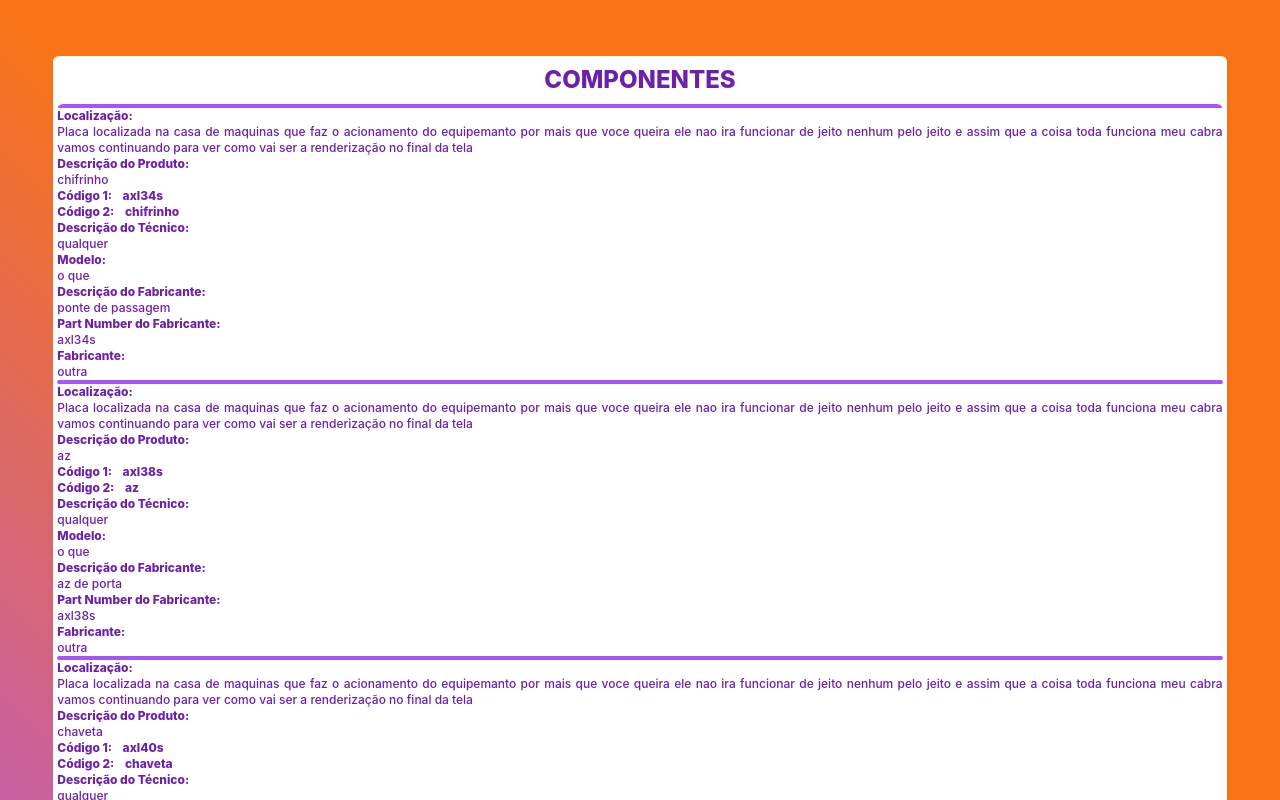
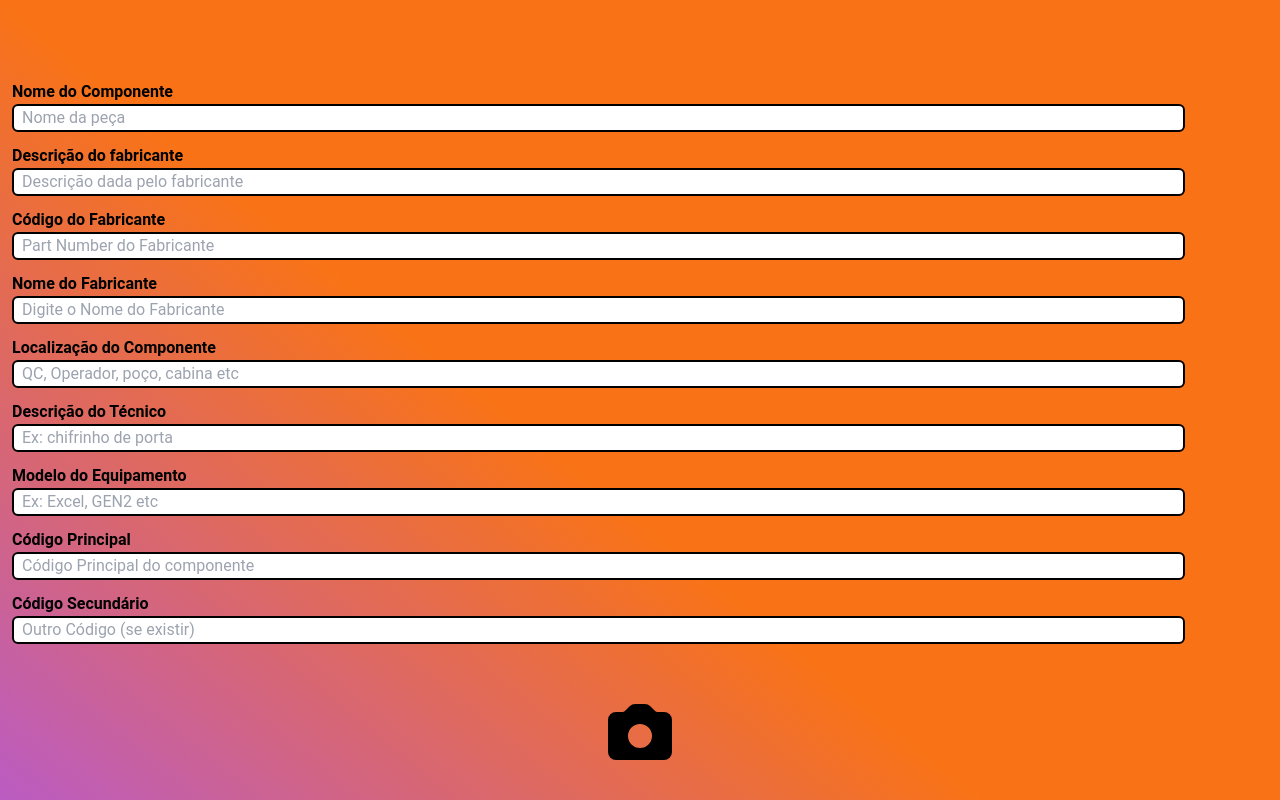
Before and after one commit to pedrofilho88/list-components-web, a Next.js app: page / in a window 1280 px wide. Shown: the top 800 px of the page. Built offline with nearby package versions, Linux system fonts and the light colour scheme.

Commit message:
created submit form

```diff
--- /dev/null
+++ b/src/components/CaptureImage.tsx
@@ -0,0 +1,46 @@
+import { useState } from "react"
+
+
+export default function CaptureImage(){
+
+    const [source, setSource] = useState("");
+
+    const handleCapture = (target: EventTarget & HTMLInputElement) => {
+        if (target.files) {
+          if (target.files.length !== 0) {
+            const file = target.files[0];
+            const newUrl = URL.createObjectURL(file);
+            setSource(newUrl);
+          }
+        }
+      };
+
+    return (
+            < >
+            <input
+            accept="image/*"
+            className="hidden"
+            id="icon-button-file"
+            type="file"
+            capture="environment"
+            onChange={(e) => handleCapture(e.target)}
+            />
+            { source ?
+                <label htmlFor="icon-button-file">
+                <div className="flex justify-center border">
+                    <img src={source} alt={"snap"} className="flex items-start justify-start w-32 h-32"  ></img>
+                </div>
+                </label>
+                :
+                <label htmlFor="icon-button-file" >
+                     <svg xmlns="http://www.w3.org/2000/svg" className="h-20 w-20 " viewBox="0 0 20 20" fill="currentColor">
+                      <path fillRule="evenodd" d="M4 5a2 2 0 00-2 2v8a2 2 0 002 2h12a2 2 0 002-2V7a2 2 0 00-2-2h-1.586a1 1 0 01-.707-.293l-1.121-1.121A2
+                      2 0 0011.172 3H8.828a2 2 0 00-1.414.586L6.293 4.707A1 1 0 015.586 5H4zm6 9a3 3 0 100-6 3 3 0 000 6z" clipRule="evenodd" />
+                    </svg>
+                 </label>
+            }
+            </>
+
+
+     )
+}
--- /dev/null
+++ b/src/components/Form.tsx
@@ -0,0 +1,88 @@
+import { SetStateAction, useState } from "react";
+import CaptureImage from "./CaptureImage";
+import Head from "./Head";
+
+export default function Form (){
+
+    const [subCodigo, setSubcodigo] = useState(false);
+    const [equipamento, setEquipamento] = useState("");
+    const [novoFabricante, setNovoFabricante] = useState(false);
+
+    function getText(text: SetStateAction<string>) {
+    //   text = text.toUpperCase();
+      setEquipamento(text);
+    }
+
+    return (
+        < div className=" flex  flex-col justify-start items-start h-screen" >
+          {/* <Head/>  */}
+          < div className="font-semibold ml-3 mr-3 mt-20">Nome do Componente</ div>
+          <input
+              className="border-black pl-2 border-2 rounded-md ml-3 mr-3 w-11/12 "
+              placeholder="Nome da peça "
+              onChange={(event) => {getText(event.target.value) } }
+              value={equipamento}
+          />
+          < div className="font-semibold ml-3 mt-3 mr-3">Descrição do fabricante</ div>
+          <input
+              className="border-black pl-2 border-2 rounded-md ml-3 mr-3 w-11/12"
+              placeholder="Descrição dada pelo fabricante"
+              onChange={(event) => {getText(event.target.value) } }
+              value={equipamento}
+          />
+          < div className="font-semibold ml-3 mt-3 mr-3">Código do Fabricante</ div>
+          <input
+              className="border-black pl-2 border-2 rounded-md ml-3 mr-3 w-11/12"
+              placeholder="Part Number do Fabricante"
+              onChange={(event) => {getText(event.target.value) } }
+              value={equipamento}
+          />
+          < div className="font-semibold ml-3 mt-3 mr-3">Nome do Fabricante</ div>
+          <input
+              className="border-black pl-2 border-2 rounded-md ml-3 mr-3 w-11/12"
+              placeholder="Digite o Nome do Fabricante"
+              onChange={(event) => {getText(event.target.value) } }
+              value={equipamento}
+          />
+          < div className="font-semibold ml-3 mt-3 mr-3">Localização do Componente</ div>
+          <input
+              className="border-black pl-2 border-2 rounded-md ml-3 mr-3 w-11/12"
+              placeholder="QC, Operador, poço, cabina etc"
+              onChange={(event) => {getText(event.target.value) } }
+              value={equipamento}
+          />
+          < div className="font-semibold ml-3 mt-3 mr-3">Descrição do Técnico</ div>
+          <input
+              className="border-black pl-2 border-2 rounded-md ml-3 mr-3 w-11/12"
+              placeholder="Ex: chifrinho de porta"
+              onChange={(event) => {getText(event.target.value) } }
+              value={equipamento}
+          />
+          < div className="font-semibold ml-3 mt-3 mr-3">Modelo do Equipamento</ div>
+          <input
+              className="border-black pl-2 border-2 rounded-md ml-3 mr-3 w-11/12"
+              placeholder="Ex: Excel, GEN2 etc"
+              onChange={(event) => {getText(event.target.value) } }
+              value={equipamento}
+          />
+          < div className="font-semibold ml-3 mt-3 mr-3">Código Principal</ div>
+          <input
+              className="border-black pl-2 border-2 rounded-md ml-3 mr-3 w-11/12"
+              placeholder="Código Principal do componente"
+              onChange={(event) => {getText(event.target.value) } }
+              value={equipamento}
+          />
+          < div className="font-semibold ml-3 mt-3 mr-3" >Código Secundário</ div>
+          <input
+              className="border-black pl-2 border-2 rounded-md ml-3 w-11/12"
+              placeholder="Outro Código (se existir)"
+              onChange={(event) => {getText(event.target.value) } }
+              value={equipamento}
+          />
+          <div className="flex items-center justify-center ml-auto mr-auto my-12">
+            <CaptureImage/>
+          </div>
+       </ div>
+    )
+
+}
--- /dev/null
+++ b/src/components/Head.tsx
@@ -0,0 +1,16 @@
+export default function Head (){
+    return (
+        <div className={`flex justify-start fixed top-2 left-2 right-2   bg-gradient-to-r from-gray-900 to-gray-600
+            rounded-md
+
+        `}  >
+            <button
+                className="text-gray-100 font-bold bg-gray-600 rounded-full m-1 p-2 hover:bg-gray-500"
+                onClick={  () => window.alert("me clicou bestaiado")}                >
+                <svg xmlns="http://www.w3.org/2000/svg" className="h-6 w-14" fill="none" viewBox="0 0 24 24" stroke="currentColor" strokeWidth={3}>
+                    <path strokeLinecap="round" strokeLinejoin="round" d="M7 16l-4-4m0 0l4-4m-4 4h18" />
+                </svg>
+            </button>
+        </div>
+    )
+}
--- a/src/components/Layout.tsx
+++ b/src/components/Layout.tsx
@@ -1,3 +1,4 @@
+
 import Title from "./Title"
 
 interface LayoutProps {
@@ -7,6 +8,8 @@ interface LayoutProps {
 
 export default function Layout (props: LayoutProps) {
     return(
+
+
         <div className={`
             flex flex-col w-11/12 bg-white text-purple-800 text-sm rounded-md
             mt-14 mb-14
@@ -18,5 +21,6 @@ export default function Layout (props: LayoutProps) {
             </div>
 
         </div>
+
     )
 }
--- a/src/pages/index.tsx
+++ b/src/pages/index.tsx
@@ -1,3 +1,6 @@
+import CaptureImage from '../components/CaptureImage'
+import Form from '../components/Form'
+import Head from '../components/Head'
 import Layout from '../components/Layout'
 import Table from '../components/Table'
 import Part from '../core/Part'
@@ -12,14 +15,42 @@ export default function Home() {
   ]
 
   return (
-    <div className={`
+
+      <div className='pb-60 bg-gradient-to-tr from-purple-500 via-orange-500 to-orange-500' >
+
+
+     <Form/>
+
+    </div>
+
+
+  )
+}
+
+
+
+
+{/* <div className={`
     flex font-extrabold  justify-center items-center
     bg-gradient-to-tr from-purple-500 via-orange-500 to-orange-500
     w-full h-full
     `}>
-        <Layout  title="COMPONENTES" >
+        <Head />
+
+        {/* <Layout  title="COMPONENTES" >
           <Table parts={parts} ></Table>
-        </Layout>
+        </Layout> */}
+
+{/* <label htmlFor="icon-button-file" className='mt-20 mb-10'>
+            <div
+              color="primary"
+              aria-label="upload picture"
+              // component="span"
+            >
+    <div className='flex mt-2 items-center justify-center'>
+        <CaptureImage/>
     </div>
-  )
-}
+    </div>
+    </label>
+
+    </div> */}
--- a/src/styles/globals.css
+++ b/src/styles/globals.css
@@ -2,8 +2,8 @@ html,
 body {
   padding: 0;
   margin: 0;
-  font-family: -apple-system, BlinkMacSystemFont, Segoe UI, Roboto, Oxygen,
-    Ubuntu, Cantarell, Fira Sans, Droid Sans, Helvetica Neue, sans-serif;
+  font-family: Roboto, Ubuntu, BlinkMacSystemFont, Segoe UI,  Oxygen,
+     Cantarell, Fira Sans, Droid Sans, Helvetica Neue, sans-serif, -apple-system;
 }
 
 a {
@@ -15,6 +15,8 @@ a {
   box-sizing: border-box;
 }
 
+
+
 @tailwind base;
 @tailwind components;
 @tailwind utilities;
```
Also changed, not shown: 1 other file (tests, documents, lock files or other folders).
